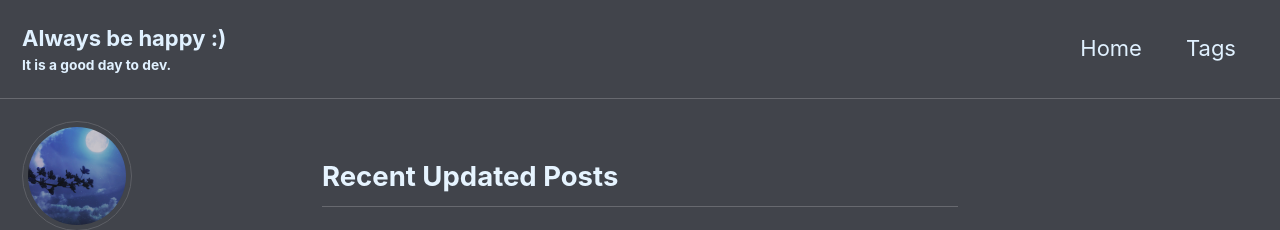
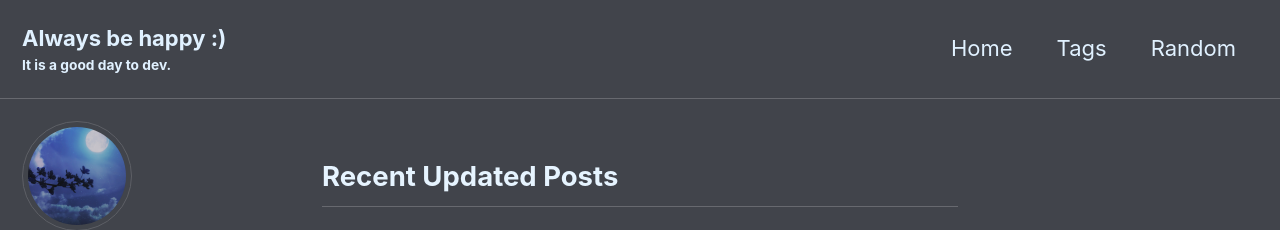
Before and after one commit to japygo/japygo.github.io, a Jekyll site: the page built from index.html, in a window 1280 px wide. Shown: the top 230 px of the page. Built offline with Jekyll 4.4.1, drawn with Linux system fonts in a browser that asks for light colours; cached includes are drawn as plain includes; some web fonts are replaced; the list of posts is cut into pages by our own code.

Commit message:
add random post

```diff
--- a/_data/navigation.yml
+++ b/_data/navigation.yml
@@ -6,5 +6,3 @@ main:
 #    url: /categories/
   - title: "Tags"
     url: /tags/
-#  - title: "Random"
-#    url: /random/
--- a/_includes/masthead.html
+++ b/_includes/masthead.html
@@ -1,4 +1,13 @@
 {% capture logo_path %}{{ site.logo }}{% endcapture %}
+
+{% assign urls = site.posts | map: 'url' | jsonify %}
+<script>
+  const urls = {{ urls }}
+
+  function goToRandomPost() {
+    window.location.href = urls[Math.floor(Math.random() * urls.length)]
+  }
+</script>
 
 <div class="masthead">
   <div class="masthead__inner-wrap">
@@ -17,6 +26,9 @@
               <a href="{{ link.url | relative_url }}"{% if link.description %} title="{{ link.description }}"{% endif %}>{{ link.title }}</a>
             </li>
           {%- endfor -%}
+          <li class="masthead__menu-item">
+            <a href="#" onclick="goToRandomPost()">Random</a>
+          </li>
         </ul>
         {% if site.search == true %}
         <button class="search__toggle" type="button">
```
